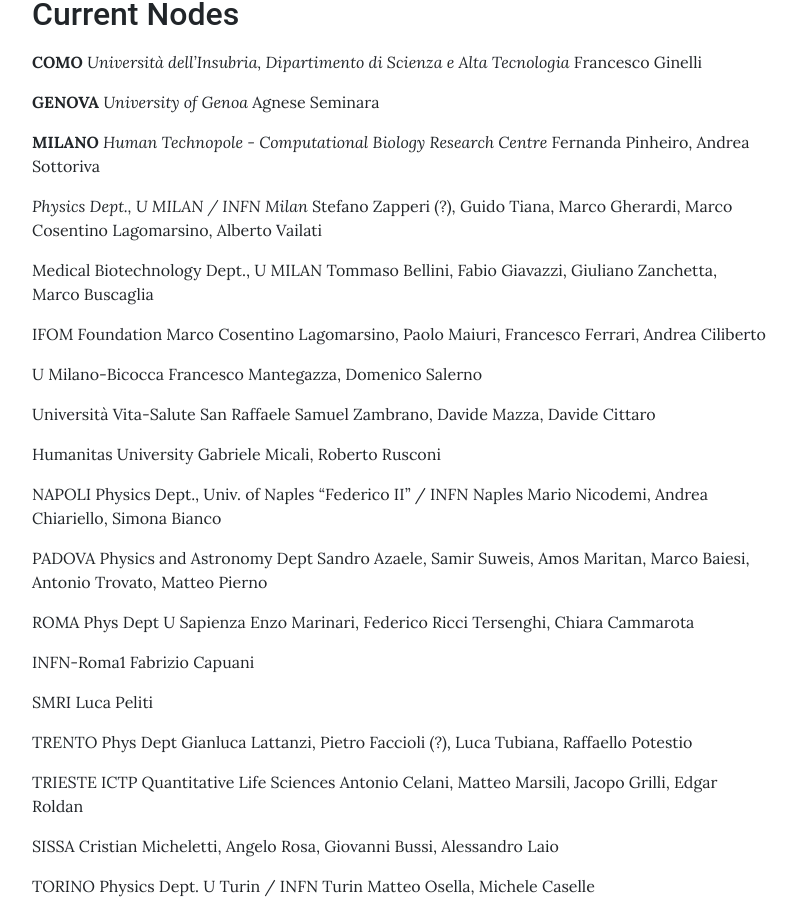
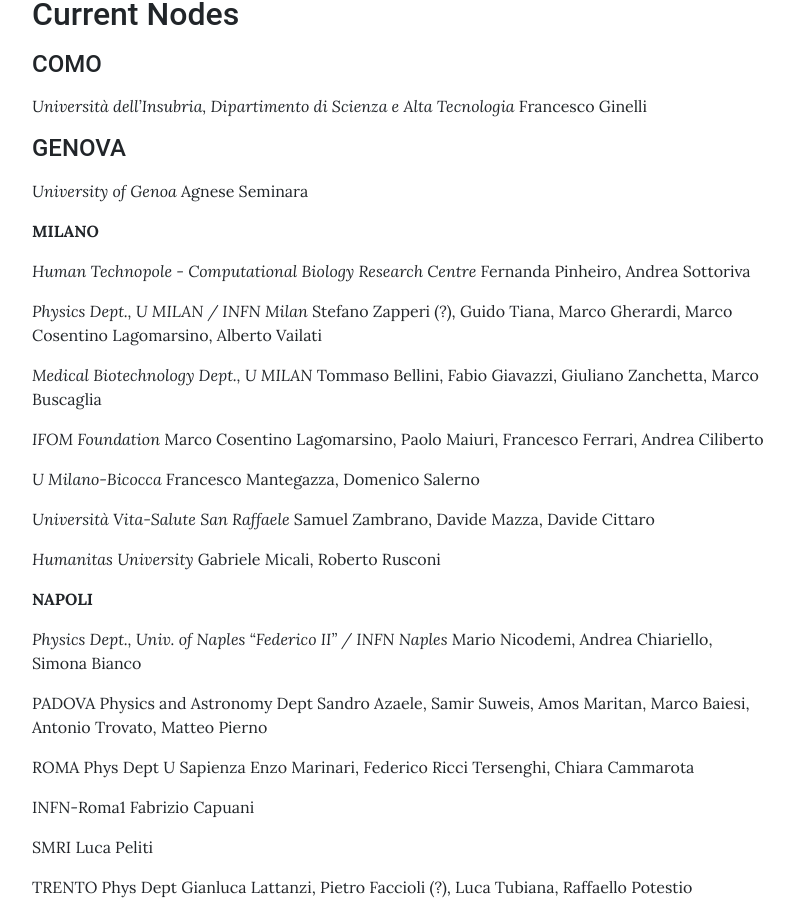
Before and after one commit to ilaria-iuliani/pols, a Jekyll site: the page built from pages/affiliates.md, in a window 1280 px wide and 900 px high, scrolled down 305 px. Shown: the whole window, without its empty margins (240-1037 px from the left). Built offline with Jekyll 4.4.1, drawn with Linux system fonts in a browser that asks for light colours.

```diff
--- a/pages/affiliates.md
+++ b/pages/affiliates.md
@@ -7,38 +7,40 @@ permalink: /affiliates/
 
 ## Current Nodes
 
-**COMO**
+#### COMO
 *Università dell’Insubria, Dipartimento di Scienza e Alta Tecnologia*
 Francesco Ginelli
 
-**GENOVA**
+#### GENOVA
 *University of Genoa*
 Agnese Seminara
 
 **MILANO**
+
 *Human Technopole - Computational Biology Research Centre*
 Fernanda Pinheiro, Andrea Sottoriva
 
 *Physics Dept., U MILAN / INFN Milan*
 Stefano Zapperi (?), Guido Tiana, Marco Gherardi, Marco Cosentino Lagomarsino, Alberto Vailati
 
-Medical Biotechnology Dept., U MILAN
+*Medical Biotechnology Dept., U MILAN*
 Tommaso Bellini, Fabio Giavazzi, Giuliano Zanchetta, Marco Buscaglia
 
-IFOM Foundation
+*IFOM Foundation*
 Marco Cosentino Lagomarsino, Paolo Maiuri, Francesco Ferrari, Andrea Ciliberto
 
-U Milano-Bicocca
+*U Milano-Bicocca*
 Francesco Mantegazza, Domenico Salerno
 
-Università Vita-Salute San Raffaele
+*Università Vita-Salute San Raffaele*
 Samuel Zambrano, Davide Mazza, Davide Cittaro
 
-Humanitas University
+*Humanitas University*
 Gabriele Micali, Roberto Rusconi
 
-NAPOLI
-Physics Dept., Univ. of Naples “Federico II” / INFN Naples
+**NAPOLI**
+
+*Physics Dept., Univ. of Naples “Federico II” / INFN Naples*
 Mario Nicodemi, Andrea Chiariello, Simona Bianco
 
 PADOVA
```
